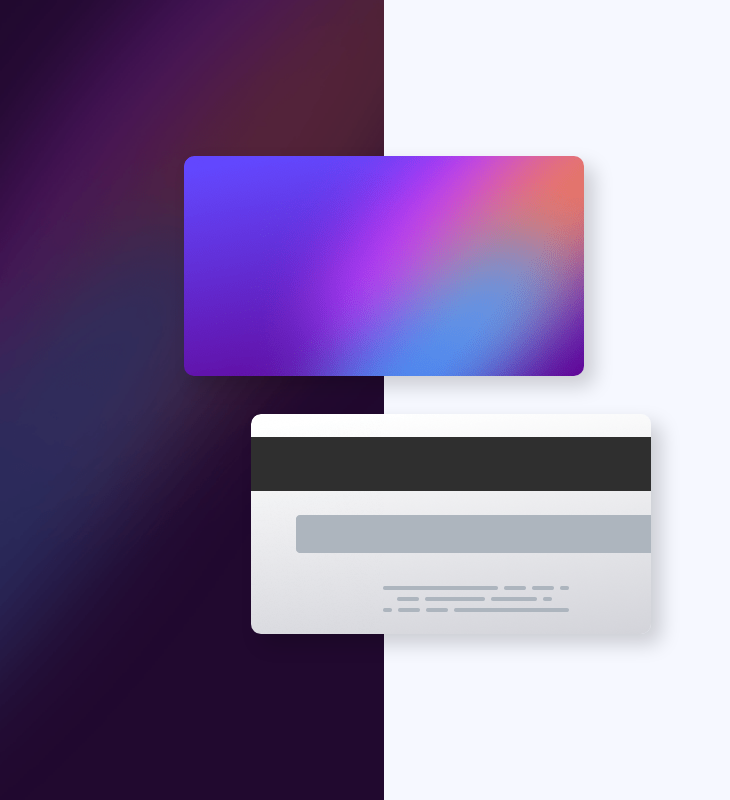
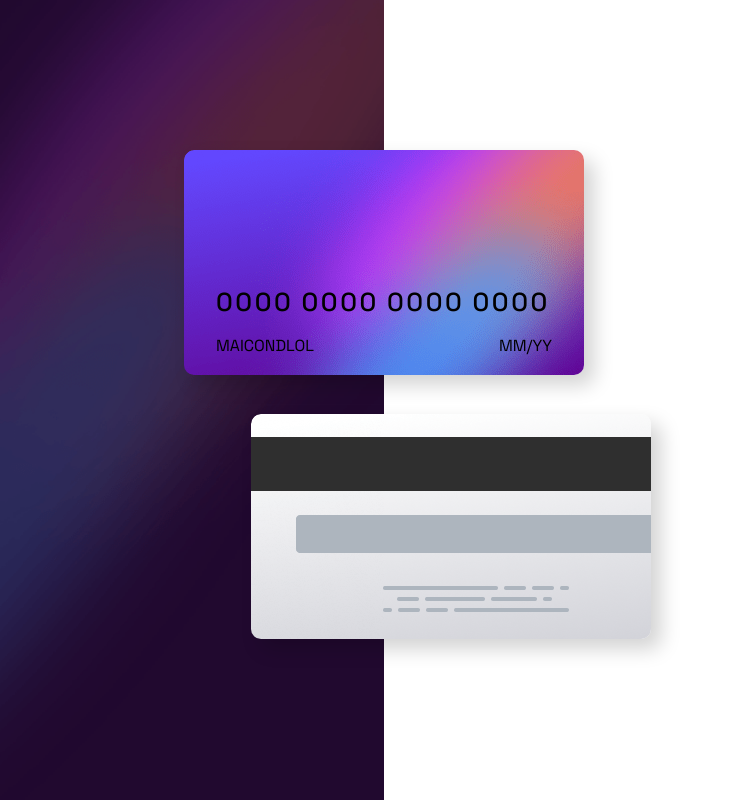
Before and after one commit to maicondguerian/interactive-card-details-form, a React (Vite) app: page / in a window 1280 px wide. Shown: the whole page, without its empty margins (0-730 px from the left). Built offline with nearby package versions, Linux system fonts and the light colour scheme.

Commit message:
styling cards

```diff
--- a/src/components/Background/PageBackground.jsx
+++ b/src/components/Background/PageBackground.jsx
@@ -1,8 +1,28 @@
 import styles from "./pageBackground.module.scss";
 
 const CardFront = () => {
-  return <div alt="cardFront" id={styles.cardFrontImg}>
-  </div>
+  return (
+    <div alt="cardFront" id={styles.cardFrontImg}>
+      <ul id={styles.circleLi}>
+        <li></li>
+        <li></li>
+      </ul>
+      <ul id={styles.cardNumber}>
+        <li>0000</li>
+        <li>0000</li>
+        <li>0000</li>
+        <li>0000</li>
+      </ul>
+      <ul className={styles.cardName}>
+          <li>maicondlol</li>
+          <li>MM/YY</li>
+        </ul>
+      {/* <div className={styles.cardName}>
+
+      </div> */}
+    </div>
+  )
+
 }
 const CardBackImg = () => {
   return <div alt="cardFront" id={styles.cardBackImg}>
--- a/src/components/Background/pageBackground.module.scss
+++ b/src/components/Background/pageBackground.module.scss
@@ -1,53 +1,6 @@
-// $width: 25%;
-// $imgWidth: 400px;
-// $imgHeight: 220px;
-
-// #BackMain{
-//     display: flex;
-//     flex-direction: row;
-//     height: 100vh;
-//     width: 100vw;
-
-//     #LeftPageBackground{
-//         background-image: url('/src/assets/bg-main-desktop.png');
-//         background-size: cover;
-//         width: 30%;
-//         position: relative;
-
-//         #cardFrontImg{
-//             height: $imgHeight;
-//             width: $imgWidth;
-//             position: absolute;
-//             right: 0;
-//             top: 50%;
-//             margin-top: calc(($imgHeight / 0.9) * -1);
-//             margin-right: calc(($imgWidth / 3) * -1);
-//             box-shadow: 10px 10px 20px 0 rgba(0,0,0,.178);
-//             border-radius: 10px;
-//         }
-
-//         #cardBackImg{
-//             height: $imgHeight;
-//             width: $imgWidth;
-//             position: absolute;
-//             right: 0;
-//             top: 50%;
-//             margin-top: 0.9rem;
-//             margin-right: calc(($imgWidth / 1.8) * -1);
-//             box-shadow: 10px 10px 20px 0 rgba(0,0,0,.178);
-//             border-radius: 10px;
-//         }
-//     }
-
-//     #RightPageBackground{
-//         width: 70%;
-//         background-color: var(--white);
-//      }
-// }
-
 $width: 25%;
 $imgWidth: 400px;
-$imgHeight: 220px;
+$imgHeight: 225px;
 
 #BackMain{
     display: flex;
@@ -72,6 +25,57 @@ $imgHeight: 220px;
             box-shadow: 10px 10px 20px 0 rgba(0,0,0,.178);
             border-radius: 10px;
             background-image: url('../../assets/bg-card-front.png');
+            padding: 2rem;
+
+            #circleLi{
+            display: flex;
+            list-style: none;
+            align-items: center;
+            grid-template-columns: repeat(2, 1fr);
+            grid-gap: 1em;
+
+            li:first-child{
+                background-color: var(--white);
+                height: 50px;
+                width: 50px;
+                border-radius: 50%;
+            }
+
+            li:last-child{
+                border: solid 1.4px  var(--white);
+                height: 25px;
+                width: 25px;
+                border-radius: 50%;
+            }
+        }
+
+            #cardNumber{
+                display: flex;
+                list-style: none;
+                align-items: center;
+                grid-template-columns: repeat(4, 1fr);
+                grid-gap: 0.5em;
+                margin-top: 3.3rem;
+
+                li{
+                    font-size: 26px;
+                    font-weight: 500;
+                    letter-spacing: 0.1em;
+                    color:  var(--white);
+                }
+            }
+
+            .cardName{
+                display: flex;
+                list-style: none;
+                justify-content: space-between;
+                margin-top: 1rem;
+
+                li{
+                    color: var(--white);
+                    text-transform: uppercase;
+                }
+            }
         }
 
         #cardBackImg{
--- a/src/index.scss
+++ b/src/index.scss
@@ -1,15 +1,20 @@
+@import url('https://fonts.googleapis.com/css2?family=Space+Grotesk:wght@300;400;500&display=swap');
+
 *{
     margin: 0;
     padding: 0;
     box-sizing: border-box;
+    font-family: 'Space Grotesk', sans-serif;
+
 }
 
 :root {
-  --white:rgb(246, 248, 255);
+  --whitebg:rgb(246, 248, 255);
   --light-grayish-violet: hsl(270, 3%, 87%);
   --dark-grayish-violet: hsl(279, 6%, 55%);
   --very-dark-violet: hsl(278, 68%, 11%);
   --linear-gradient-active-input-border: linear-gradient(hsl(249, 99%, 64%), hsl(278, 94%, 30%));
   --red-input-errors: hsl(0, 100%, 66%);
   --font-size: 18px;
+  --white-font: #fff;
 }
```
